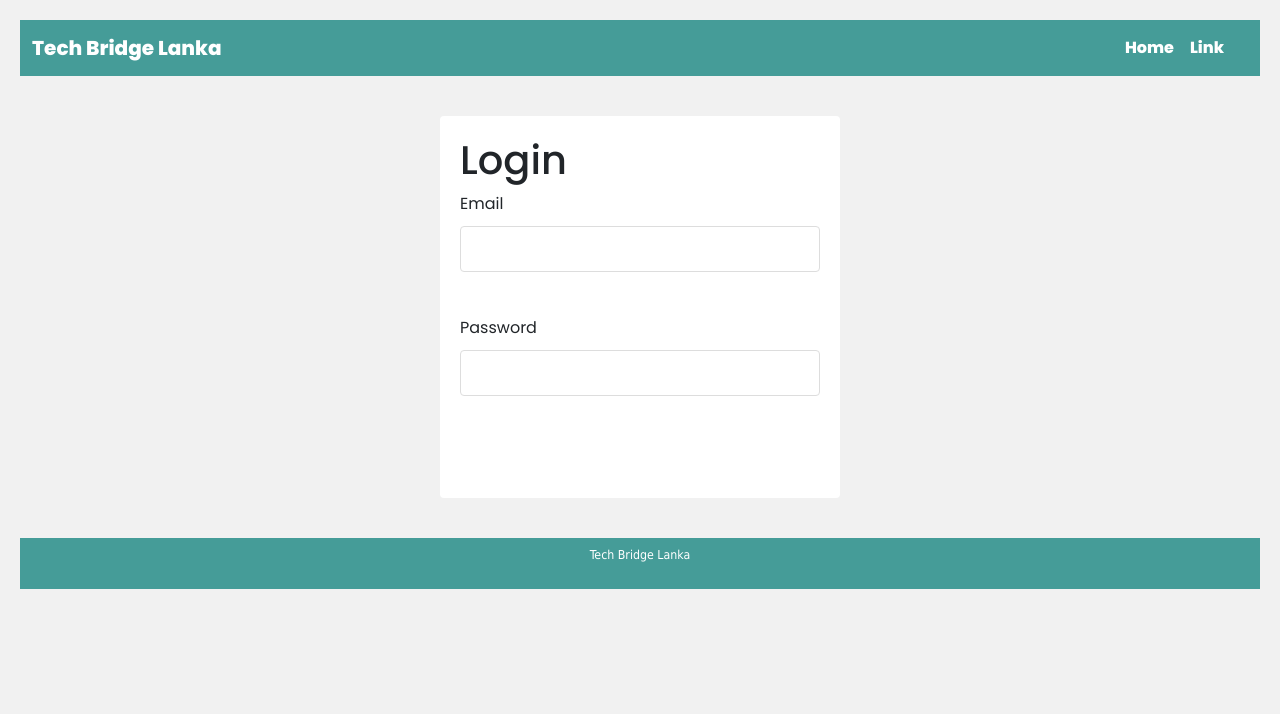
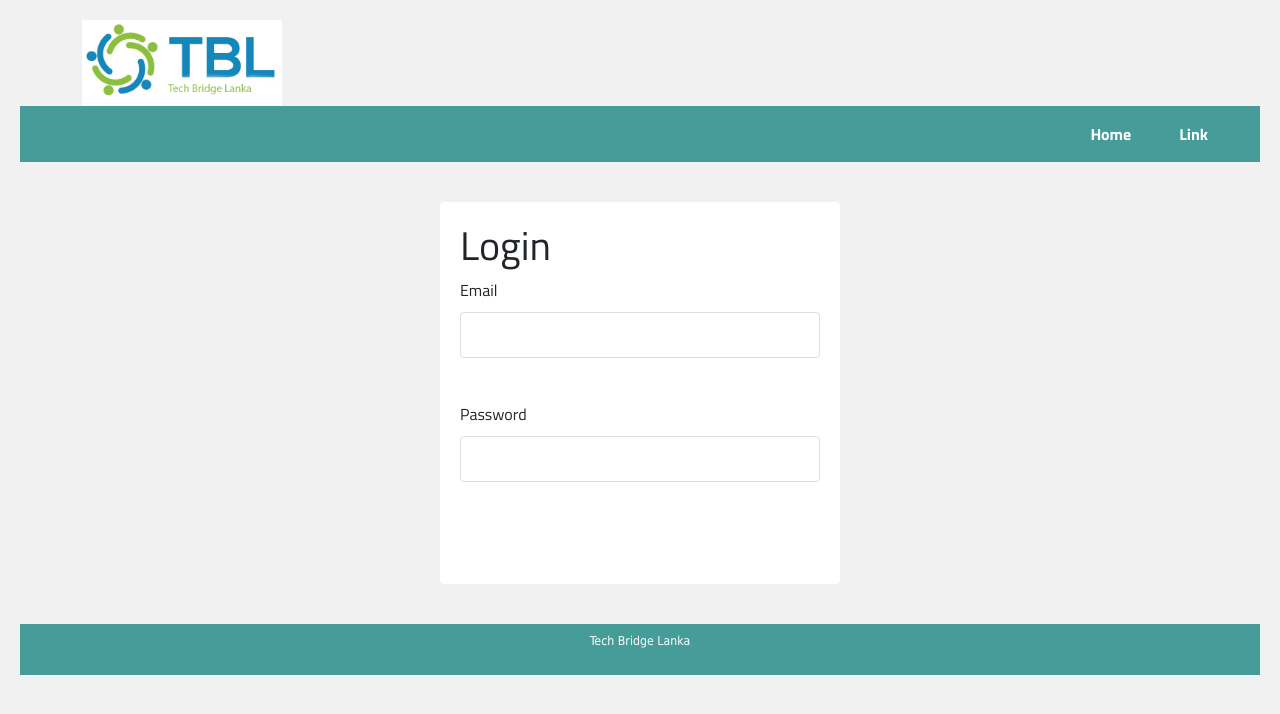
Before and after one commit to IT21020230/Tech-Bridge-Lanka, a React (Create React App) app in the folder frontend/: page /login in a window 1280 px wide. Shown: the top 714 px of the page. Built offline with nearby package versions, Linux system fonts and the light colour scheme.

Commit message:
layout update

```diff
--- a/frontend/src/TBL/layout/Navbar/Navbar.css
+++ b/frontend/src/TBL/layout/Navbar/Navbar.css
@@ -87,3 +87,68 @@ nav {
     font-size: 1.5rem;
   }
 }
+
+.image-container {
+  margin-left: 5%;
+}
+
+.responsive-image {
+  width: 100%; /* Set the image width to fill the container */
+  height: auto; /* Automatically adjust the height to maintain the aspect ratio */
+}
+
+/* Media queries for different screen sizes */
+@media (min-width: 376px) {
+  /* Styles for screens wider than 576px */
+  .responsive-image {
+    /* Define your desired width */
+    width: 100px;
+  }
+}
+
+@media (min-width: 768px) {
+  /* Styles for screens wider than 768px */
+  .responsive-image {
+    /* Define your desired width */
+    width: 150px;
+  }
+}
+
+@media (min-width: 968px) {
+  /* Styles for screens wider than 768px */
+  .responsive-image {
+    /* Define your desired width */
+    width: 200px;
+  }
+}
+
+.responsive-image2 {
+  width: 100%; /* Set the image width to fill the container */
+  height: auto; /* Automatically adjust the height to maintain the aspect ratio */
+  margin-left: 74%;
+}
+
+/* Media queries for different screen sizes */
+@media (min-width: 376px) {
+  /* Styles for screens wider than 576px */
+  .responsive-image2 {
+    /* Define your desired width */
+    width: 50px;
+  }
+}
+
+@media (min-width: 768px) {
+  /* Styles for screens wider than 768px */
+  .responsive-image2 {
+    /* Define your desired width */
+    width: 50px;
+  }
+}
+
+@media (min-width: 968px) {
+  /* Styles for screens wider than 768px */
+  .responsive-image2 {
+    /* Define your desired width */
+    width: 100px;
+  }
+}
--- a/frontend/src/TBL/layout/Navbar/Navbar.js
+++ b/frontend/src/TBL/layout/Navbar/Navbar.js
@@ -5,19 +5,23 @@ import Nav from "react-bootstrap/Nav";
 import Navbar from "react-bootstrap/Navbar";
 import NavDropdown from "react-bootstrap/NavDropdown";
 import Offcanvas from "react-bootstrap/Offcanvas";
+import logo from "../../assets/TBLlogo.png";
+
+import "./Navbar.css";
 
 function OffcanvasExample() {
   return (
     <>
+      <div className="image-container">
+        <img className="responsive-image" src={logo} />
+      </div>
       {["sm"].map((expand) => (
         <Navbar key={expand} bg="light" expand={expand} className="mb-3">
           <Container fluid>
             <Navbar.Brand
               href="#"
               style={{ color: "white", fontWeight: "bold" }}
-            >
-              Tech Bridge Lanka
-            </Navbar.Brand>
+            ></Navbar.Brand>
             <Navbar.Toggle aria-controls={`offcanvasNavbar-expand-${expand}`} />
             <Navbar.Offcanvas
               id={`offcanvasNavbar-expand-${expand}`}
@@ -50,7 +54,6 @@ function OffcanvasExample() {
         </Navbar>
       ))}
     </>
-
   );
 }
 
```
Also changed, not shown: frontend/src/TBL/assets/TBLlogo.png (added), frontend/src/TBL/assets/contactus.png (added).
